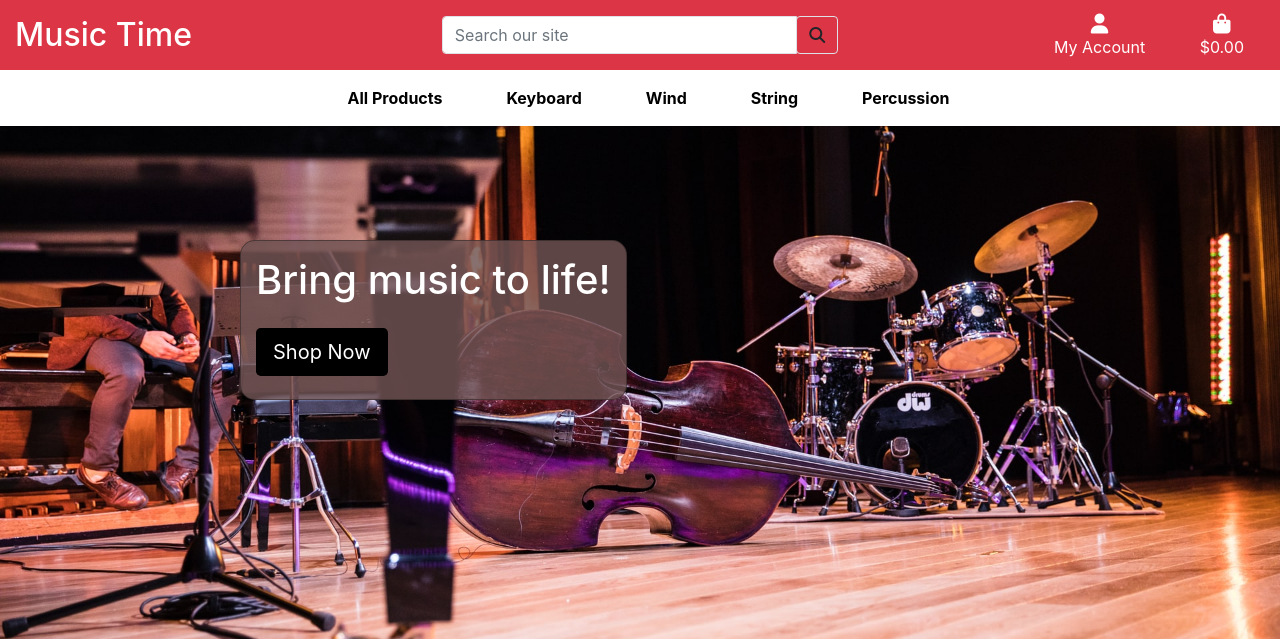
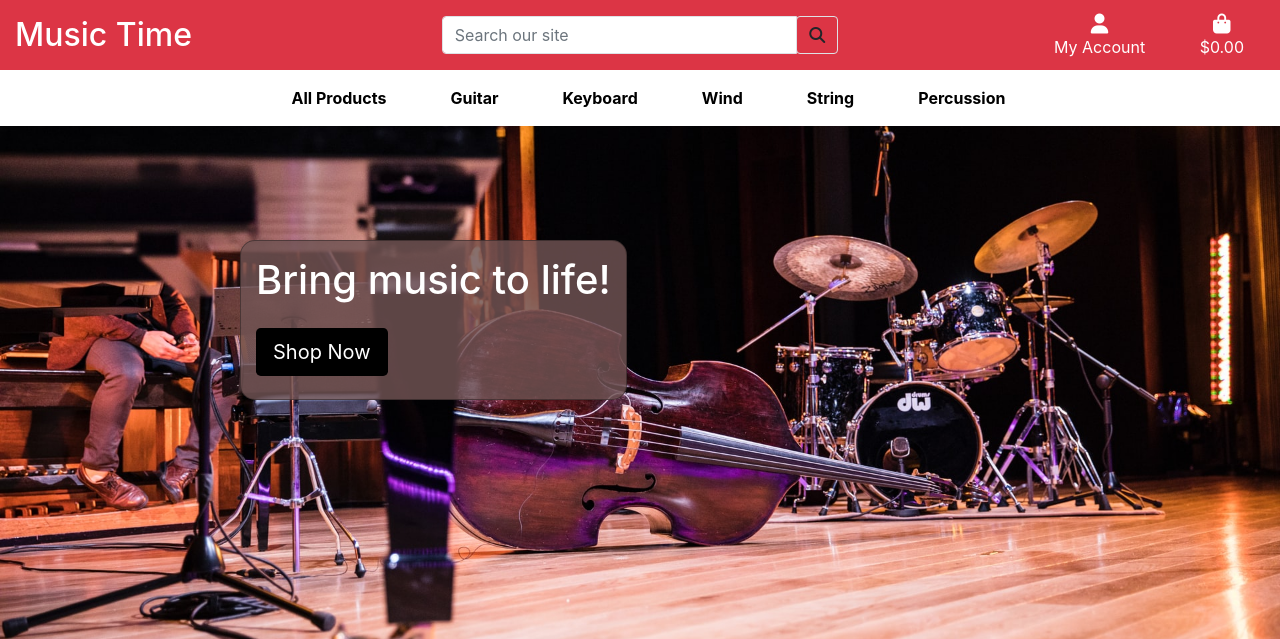
Before and after one commit to yuyu78/music-time, a Django app: page / in a window 1280 px wide. Shown: the top 639 px of the page. Run offline with Django 3.2, Linux system fonts and the light colour scheme; some libraries are stand-ins or nearby versions.

Commit message:
Add guitar in navbar

```diff
--- a/templates/includes/main-nav.html
+++ b/templates/includes/main-nav.html
@@ -9,6 +9,12 @@
                 <a href="" class="dropdown-item ">By Category</a>
                 <a href="" class="dropdown-item">All Products</a>
             </div>
+        </li>
+
+        <li class="nav-item">
+            <a class="logo-font font-weight-bold nav-link mr-5" href="#">
+                Guitar
+            </a>
         </li>
 
         <li class="nav-item">
```
